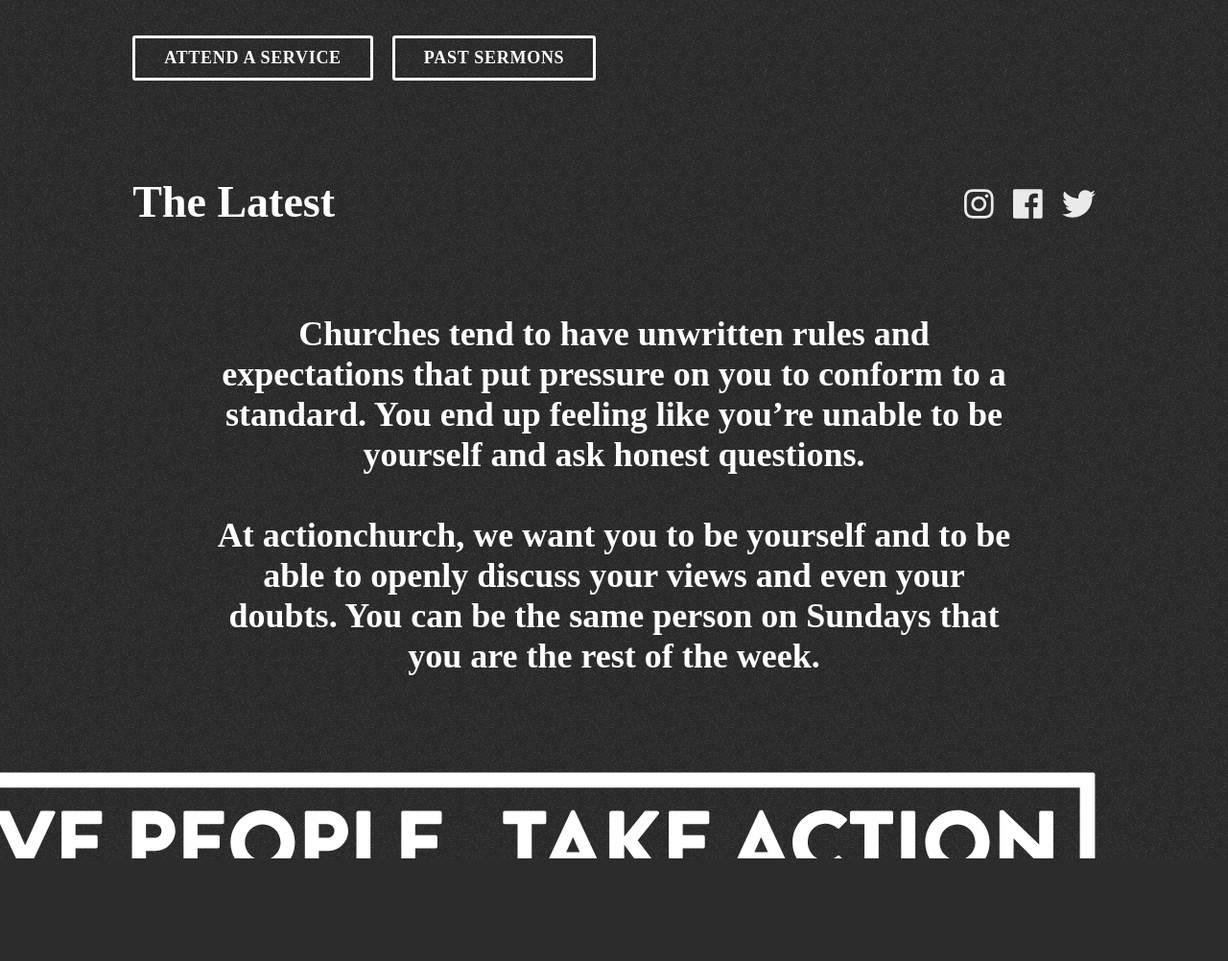
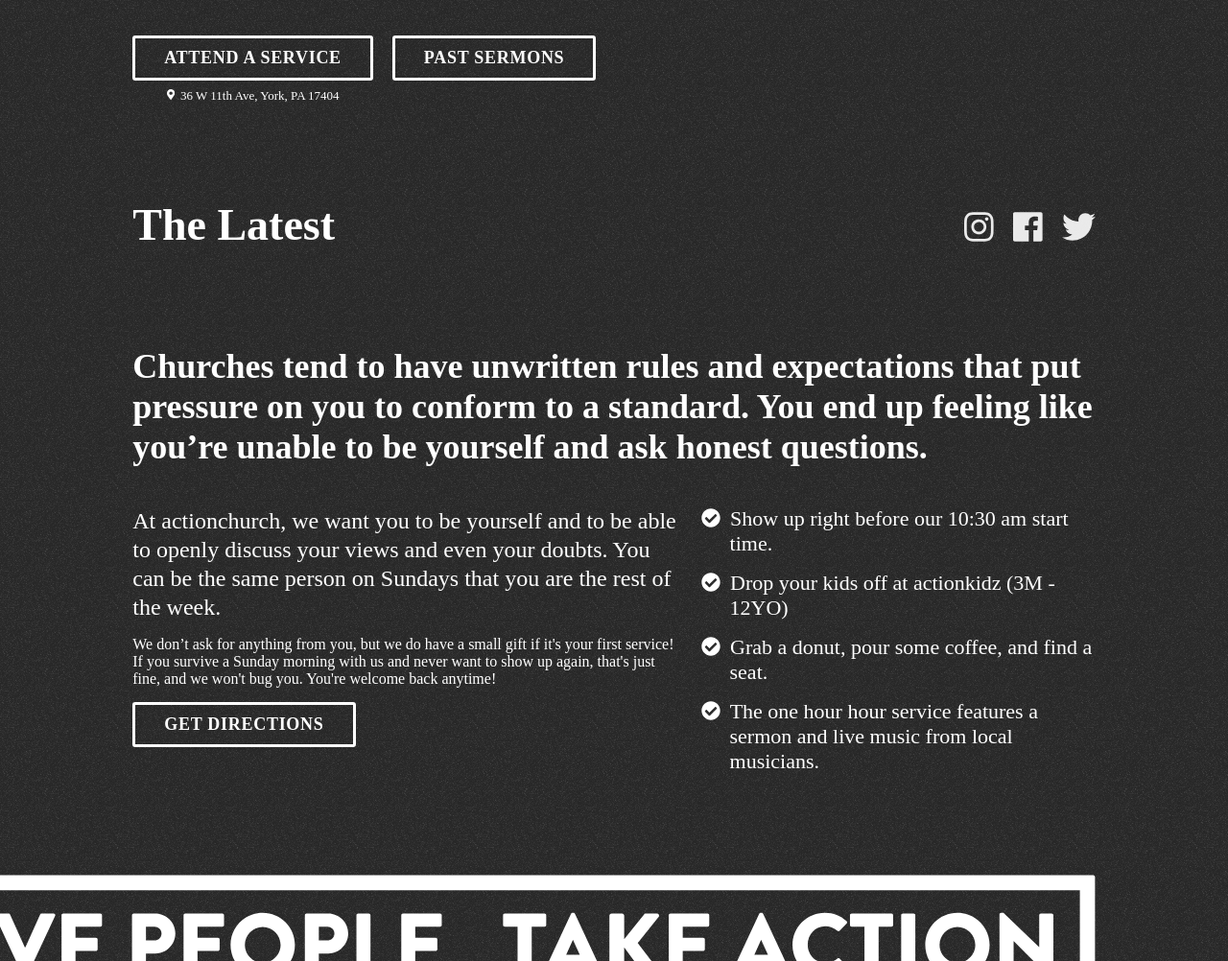
Before and after one commit to actionchurch/ac, a plain HTML site: page index.html in a window 1280 px wide. Shown: the part 575-1577 px from the top of the page at 96% size. Before the commit the page ends 1470 px from the top, so only its background shows below. Drawn offline with Linux system fonts and the light colour scheme; a web font is replaced by a local one.

Commit message:
adding links, finalizing content

```diff
--- a/index.html
+++ b/index.html
@@ -15,7 +15,7 @@
     <body>
         <div class="tagline tagline container">
             <div class="row">
-                    <img class="tagline__img" src="lib/img/tagline.svg" alt="love God love people take action" />
+                <img class="tagline__img" src="lib/img/tagline.svg" alt="love God love people take action" />
             </div>
         </div>
         <header class="header container">
@@ -31,7 +31,7 @@
                     <li class="nav__list-item"><a href="#">Manifesto</a></li>
                     <li class="nav__list-item"><a href="https://subsplash.com/actionchurch/" target="_blank">Sermons</a></li>
                     <li class="nav__list-item"><a href="#">Contact</a></li>
-                    <li class="nav__list-item"><a href="#">Give</a></li>
+                    <li class="nav__list-item"><a href="https://paypal.me/actionchurch" target="_blank">Donate</a></li>
                 </ul>
             </nav>
         </header>
@@ -40,7 +40,11 @@
             <div class="row">
                 <div class="intro__block col-8">
                     <h1>A York County church that allows you to explore the teachings of Jesus without uninvited expectations or pressure.</h1>
-                    <a href="#" class="btn btn--ghost">Attend a service</a>
+
+                    <div class="btn-grouping">
+                        <a href="#attend" class="btn btn--ghost">Attend a service</a>
+                        <a href="https://goo.gl/maps/bdAU3W6ndJU2" target="_blank" class="btn-subtext"><svg class="btn-subtext__icon" aria-hidden="true" data-prefix="fas" data-icon="map-marker-alt" class="svg-inline--fa fa-map-marker-alt fa-w-12" role="img" xmlns="http://www.w3.org/2000/svg" viewBox="0 0 384 512"><path fill="currentColor" d="M172.268 501.67C26.97 291.031 0 269.413 0 192 0 85.961 85.961 0 192 0s192 85.961 192 192c0 77.413-26.97 99.031-172.268 309.67-9.535 13.774-29.93 13.773-39.464 0zM192 272c44.183 0 80-35.817 80-80s-35.817-80-80-80-80 35.817-80 80 35.817 80 80 80z"></path></svg> 36 W 11th Ave, York, PA 17404</a>
+                    </div>
                     <a href="https://subsplash.com/actionchurch/" target="_blank" class="btn btn--ghost">Past Sermons</a>
                 </div>
                 <div class="intro__highlight col-4">
@@ -51,21 +55,49 @@
                 </div>
             </div>
         </div>
+
         <div class="feed container">
             <div class="row">
                 <h2 class="h1 feed__text col-12">The Latest
-                    <a href="#" class="icon"><svg aria-hidden="true" data-prefix="fab" data-icon="twitter" class="svg-inline--fa fa-twitter fa-w-16" role="img" xmlns="http://www.w3.org/2000/svg" viewBox="0 0 512 512"><path fill="currentColor" d="M459.37 151.716c.325 4.548.325 9.097.325 13.645 0 138.72-105.583 298.558-298.558 298.558-59.452 0-114.68-17.219-161.137-47.106 8.447.974 16.568 1.299 25.34 1.299 49.055 0 94.213-16.568 130.274-44.832-46.132-.975-84.792-31.188-98.112-72.772 6.498.974 12.995 1.624 19.818 1.624 9.421 0 18.843-1.3 27.614-3.573-48.081-9.747-84.143-51.98-84.143-102.985v-1.299c13.969 7.797 30.214 12.67 47.431 13.319-28.264-18.843-46.781-51.005-46.781-87.391 0-19.492 5.197-37.36 14.294-52.954 51.655 63.675 129.3 105.258 216.365 109.807-1.624-7.797-2.599-15.918-2.599-24.04 0-57.828 46.782-104.934 104.934-104.934 30.213 0 57.502 12.67 76.67 33.137 23.715-4.548 46.456-13.32 66.599-25.34-7.798 24.366-24.366 44.833-46.132 57.827 21.117-2.273 41.584-8.122 60.426-16.243-14.292 20.791-32.161 39.308-52.628 54.253z"></path></svg></a>
-                    <a href="#" class="icon"><svg aria-hidden="true" data-prefix="fab" data-icon="facebook" class="svg-inline--fa fa-facebook fa-w-14" role="img" xmlns="http://www.w3.org/2000/svg" viewBox="0 0 448 512"><path fill="currentColor" d="M448 56.7v398.5c0 13.7-11.1 24.7-24.7 24.7H309.1V306.5h58.2l8.7-67.6h-67v-43.2c0-19.6 5.4-32.9 33.5-32.9h35.8v-60.5c-6.2-.8-27.4-2.7-52.2-2.7-51.6 0-87 31.5-87 89.4v49.9h-58.4v67.6h58.4V480H24.7C11.1 480 0 468.9 0 455.3V56.7C0 43.1 11.1 32 24.7 32h398.5c13.7 0 24.8 11.1 24.8 24.7z"></path></svg></a>
-                    <a href="#" class="icon"><svg aria-hidden="true" data-prefix="fab" data-icon="instagram" class="svg-inline--fa fa-instagram fa-w-14" role="img" xmlns="http://www.w3.org/2000/svg" viewBox="0 0 448 512"><path fill="currentColor" d="M224.1 141c-63.6 0-114.9 51.3-114.9 114.9s51.3 114.9 114.9 114.9S339 319.5 339 255.9 287.7 141 224.1 141zm0 189.6c-41.1 0-74.7-33.5-74.7-74.7s33.5-74.7 74.7-74.7 74.7 33.5 74.7 74.7-33.6 74.7-74.7 74.7zm146.4-194.3c0 14.9-12 26.8-26.8 26.8-14.9 0-26.8-12-26.8-26.8s12-26.8 26.8-26.8 26.8 12 26.8 26.8zm76.1 27.2c-1.7-35.9-9.9-67.7-36.2-93.9-26.2-26.2-58-34.4-93.9-36.2-37-2.1-147.9-2.1-184.9 0-35.8 1.7-67.6 9.9-93.9 36.1s-34.4 58-36.2 93.9c-2.1 37-2.1 147.9 0 184.9 1.7 35.9 9.9 67.7 36.2 93.9s58 34.4 93.9 36.2c37 2.1 147.9 2.1 184.9 0 35.9-1.7 67.7-9.9 93.9-36.2 26.2-26.2 34.4-58 36.2-93.9 2.1-37 2.1-147.8 0-184.8zM398.8 388c-7.8 19.6-22.9 34.7-42.6 42.6-29.5 11.7-99.5 9-132.1 9s-102.7 2.6-132.1-9c-19.6-7.8-34.7-22.9-42.6-42.6-11.7-29.5-9-99.5-9-132.1s-2.6-102.7 9-132.1c7.8-19.6 22.9-34.7 42.6-42.6 29.5-11.7 99.5-9 132.1-9s102.7-2.6 132.1 9c19.6 7.8 34.7 22.9 42.6 42.6 11.7 29.5 9 99.5 9 132.1s2.7 102.7-9 132.1z"></path></svg></a>
+                    <a href="https://instagram.com/actionchurch/" target="_blank" class="icon"><svg aria-hidden="true" data-prefix="fab" data-icon="twitter" class="svg-inline--fa fa-twitter fa-w-16" role="img" xmlns="http://www.w3.org/2000/svg" viewBox="0 0 512 512"><path fill="currentColor" d="M459.37 151.716c.325 4.548.325 9.097.325 13.645 0 138.72-105.583 298.558-298.558 298.558-59.452 0-114.68-17.219-161.137-47.106 8.447.974 16.568 1.299 25.34 1.299 49.055 0 94.213-16.568 130.274-44.832-46.132-.975-84.792-31.188-98.112-72.772 6.498.974 12.995 1.624 19.818 1.624 9.421 0 18.843-1.3 27.614-3.573-48.081-9.747-84.143-51.98-84.143-102.985v-1.299c13.969 7.797 30.214 12.67 47.431 13.319-28.264-18.843-46.781-51.005-46.781-87.391 0-19.492 5.197-37.36 14.294-52.954 51.655 63.675 129.3 105.258 216.365 109.807-1.624-7.797-2.599-15.918-2.599-24.04 0-57.828 46.782-104.934 104.934-104.934 30.213 0 57.502 12.67 76.67 33.137 23.715-4.548 46.456-13.32 66.599-25.34-7.798 24.366-24.366 44.833-46.132 57.827 21.117-2.273 41.584-8.122 60.426-16.243-14.292 20.791-32.161 39.308-52.628 54.253z"></path></svg></a>
+                    <a href="https://twitter.com/actionchurch/" target="_blank" class="icon"><svg aria-hidden="true" data-prefix="fab" data-icon="facebook" class="svg-inline--fa fa-facebook fa-w-14" role="img" xmlns="http://www.w3.org/2000/svg" viewBox="0 0 448 512"><path fill="currentColor" d="M448 56.7v398.5c0 13.7-11.1 24.7-24.7 24.7H309.1V306.5h58.2l8.7-67.6h-67v-43.2c0-19.6 5.4-32.9 33.5-32.9h35.8v-60.5c-6.2-.8-27.4-2.7-52.2-2.7-51.6 0-87 31.5-87 89.4v49.9h-58.4v67.6h58.4V480H24.7C11.1 480 0 468.9 0 455.3V56.7C0 43.1 11.1 32 24.7 32h398.5c13.7 0 24.8 11.1 24.8 24.7z"></path></svg></a>
+                    <a href="https://facebook.com/actionchurch" target="_blank" class="icon"><svg aria-hidden="true" data-prefix="fab" data-icon="instagram" class="svg-inline--fa fa-instagram fa-w-14" role="img" xmlns="http://www.w3.org/2000/svg" viewBox="0 0 448 512"><path fill="currentColor" d="M224.1 141c-63.6 0-114.9 51.3-114.9 114.9s51.3 114.9 114.9 114.9S339 319.5 339 255.9 287.7 141 224.1 141zm0 189.6c-41.1 0-74.7-33.5-74.7-74.7s33.5-74.7 74.7-74.7 74.7 33.5 74.7 74.7-33.6 74.7-74.7 74.7zm146.4-194.3c0 14.9-12 26.8-26.8 26.8-14.9 0-26.8-12-26.8-26.8s12-26.8 26.8-26.8 26.8 12 26.8 26.8zm76.1 27.2c-1.7-35.9-9.9-67.7-36.2-93.9-26.2-26.2-58-34.4-93.9-36.2-37-2.1-147.9-2.1-184.9 0-35.8 1.7-67.6 9.9-93.9 36.1s-34.4 58-36.2 93.9c-2.1 37-2.1 147.9 0 184.9 1.7 35.9 9.9 67.7 36.2 93.9s58 34.4 93.9 36.2c37 2.1 147.9 2.1 184.9 0 35.9-1.7 67.7-9.9 93.9-36.2 26.2-26.2 34.4-58 36.2-93.9 2.1-37 2.1-147.8 0-184.8zM398.8 388c-7.8 19.6-22.9 34.7-42.6 42.6-29.5 11.7-99.5 9-132.1 9s-102.7 2.6-132.1-9c-19.6-7.8-34.7-22.9-42.6-42.6-11.7-29.5-9-99.5-9-132.1s-2.6-102.7 9-132.1c7.8-19.6 22.9-34.7 42.6-42.6 29.5-11.7 99.5-9 132.1-9s102.7-2.6 132.1 9c19.6 7.8 34.7 22.9 42.6 42.6 11.7 29.5 9 99.5 9 132.1s2.7 102.7-9 132.1z"></path></svg></a>
                 </h2>
                 </div>
             <div id="instafeed" class="row"></div>
         </div>
-        <div class="attend container">
+        <div id="attend" class="attend container">
             <div class="row">
-                <div class="col-10 col-center">
-                    <h2 class="attend__text">Churches tend to have unwritten rules and expectations that put pressure on you to conform to a standard. You end up feeling like you’re unable to be yourself and ask honest&nbsp;questions. <br><br> At actionchurch, we want you to be yourself and to be able to openly discuss your views and even your doubts. You can be the same person on Sundays that you are the rest of the week.</h2>
-                     <!-- <iframe width="100%" height="450" frameborder="0" style="border:0" src="https://www.google.com/maps/embed/v1/place?q=actionchurch&key=AIzaSyBfr3J_VAkfpmJSfoxPyiEJTCvvjt2n93A" allowfullscreen></iframe> -->
+                <div class="col-12">
+                    <h2>Churches tend to have unwritten rules and expectations that put pressure on you to conform to a standard. You end up feeling like you’re unable to be yourself and ask honest&nbsp;questions.</h2>
+                </div>
+                <div class="row">
+                    <div class="col-7">
+                        <p class="h3 attend__text">At actionchurch, we want you to be yourself and to be able to openly discuss your views and even your doubts. You can be the same person on Sundays that you are the rest of the week.</p>
+                        <p class="attend__text">We don’t ask for anything from you, but we do have a small gift if it's your first service! If you survive a Sunday morning with us and never want to show up again, that's just fine, and we won't bug you. You're welcome back anytime!</p>
+                        <a href="https://goo.gl/maps/bdAU3W6ndJU2" target="_blank" class="btn btn--ghost">Get Directions</a>
+
+                    </div>
+                    <div class="col-5">
+                        <ul class="attend__list">
+                            <li>
+                                <svg aria-hidden="true" data-prefix="fas" data-icon="check-circle" class="svg-inline--fa fa-check-circle fa-w-16" role="img" xmlns="http://www.w3.org/2000/svg" viewBox="0 0 512 512"><path fill="currentColor" d="M504 256c0 136.967-111.033 248-248 248S8 392.967 8 256 119.033 8 256 8s248 111.033 248 248zM227.314 387.314l184-184c6.248-6.248 6.248-16.379 0-22.627l-22.627-22.627c-6.248-6.249-16.379-6.249-22.628 0L216 308.118l-70.059-70.059c-6.248-6.248-16.379-6.248-22.628 0l-22.627 22.627c-6.248 6.248-6.248 16.379 0 22.627l104 104c6.249 6.249 16.379 6.249 22.628.001z"></path></svg>
+                                Show up right before our 10:30 am start time.
+                            </li>
+                            <li>
+                                <svg aria-hidden="true" data-prefix="fas" data-icon="check-circle" class="svg-inline--fa fa-check-circle fa-w-16" role="img" xmlns="http://www.w3.org/2000/svg" viewBox="0 0 512 512"><path fill="currentColor" d="M504 256c0 136.967-111.033 248-248 248S8 392.967 8 256 119.033 8 256 8s248 111.033 248 248zM227.314 387.314l184-184c6.248-6.248 6.248-16.379 0-22.627l-22.627-22.627c-6.248-6.249-16.379-6.249-22.628 0L216 308.118l-70.059-70.059c-6.248-6.248-16.379-6.248-22.628 0l-22.627 22.627c-6.248 6.248-6.248 16.379 0 22.627l104 104c6.249 6.249 16.379 6.249 22.628.001z"></path></svg>
+                                Drop your kids off at actionkidz (3M - 12YO)
+                            </li>
+                            <li>
+                                <svg aria-hidden="true" data-prefix="fas" data-icon="check-circle" class="svg-inline--fa fa-check-circle fa-w-16" role="img" xmlns="http://www.w3.org/2000/svg" viewBox="0 0 512 512"><path fill="currentColor" d="M504 256c0 136.967-111.033 248-248 248S8 392.967 8 256 119.033 8 256 8s248 111.033 248 248zM227.314 387.314l184-184c6.248-6.248 6.248-16.379 0-22.627l-22.627-22.627c-6.248-6.249-16.379-6.249-22.628 0L216 308.118l-70.059-70.059c-6.248-6.248-16.379-6.248-22.628 0l-22.627 22.627c-6.248 6.248-6.248 16.379 0 22.627l104 104c6.249 6.249 16.379 6.249 22.628.001z"></path></svg>
+                                Grab a donut, pour some coffee, and find a seat.
+                            </li>
+                            <li>
+                                <svg aria-hidden="true" data-prefix="fas" data-icon="check-circle" class="svg-inline--fa fa-check-circle fa-w-16" role="img" xmlns="http://www.w3.org/2000/svg" viewBox="0 0 512 512"><path fill="currentColor" d="M504 256c0 136.967-111.033 248-248 248S8 392.967 8 256 119.033 8 256 8s248 111.033 248 248zM227.314 387.314l184-184c6.248-6.248 6.248-16.379 0-22.627l-22.627-22.627c-6.248-6.249-16.379-6.249-22.628 0L216 308.118l-70.059-70.059c-6.248-6.248-16.379-6.248-22.628 0l-22.627 22.627c-6.248 6.248-6.248 16.379 0 22.627l104 104c6.249 6.249 16.379 6.249 22.628.001z"></path></svg>
+                                The one hour hour service features a sermon and live music from local musicians.
+                            </li>
+                        </ul>
+                    </div>
                 </div>
             </div>
         </div>
--- a/lib/scss/grid.scss
+++ b/lib/scss/grid.scss
@@ -90,5 +90,6 @@ $breakpoint-large: 1300px; // 960px
     margin-left: auto;
     margin-right: auto;
     float: none;
+    .row {margin: 0 -1%;}
   }
 }
--- a/lib/scss/styles.scss
+++ b/lib/scss/styles.scss
@@ -68,16 +68,26 @@ body {
 }
 
 //-- Type
+
+h1, .h1,
+h2, .h2,
+h3, .h3 {
+    margin: 0 0 20px;
+}
+
 h1, .h1 {
     font-size:46px;
     line-height: 52px;
-    margin: 0 0 20px;
 }
 
 h2, .h2 {
     font-size:36px;
     line-height: 42px;
-    margin: 0 0 20px;
+}
+
+h3, .h3 {
+    font-size:24px;
+    line-height: 30px;
 }
 
 //-- Tagline
@@ -162,12 +172,11 @@ h2, .h2 {
 .intro {
     &__block {
         font-size: 0; //resets spacing around btns
-
+        > .btn {
+            margin-left: 20px;
+        }
         h1 {
             margin-bottom: 40px;
-        }
-        .btn {
-            margin-right: 20px;
         }
     }
 
@@ -188,10 +197,6 @@ h2, .h2 {
 //-- Feed
 
 .feed {
-    #instafeed {
-
-    }
-
     &__effect {
         display: block;
         border-radius: $radius;
@@ -209,9 +214,28 @@ h2, .h2 {
 //-- Attend
 
 .attend {
+    &__list {
+        li {
+            display: block;
+            font-size:22px;
+            line-height: 26px;
+            margin-bottom: 15px;
+            margin-left: 25px;
+        }
+        svg {
+            height: 20px;
+            margin-left: -30px;
+            margin-right: 5px;
+            position: relative;
+            top:2px;
+        }
+    }
+
     &__text {
-        text-align: center;
+        margin-bottom:15px;
     }
+
+
 }
 
 //-- Buttons
@@ -230,6 +254,23 @@ h2, .h2 {
             color:$gray;
             text-decoration: none;
             background:$white;
+        }
+    }
+
+    &-grouping {
+        display: inline-block;
+        float: left;
+    }
+
+    &-subtext {
+        font-size:13px;
+        margin-top: 8px;
+        display: block;
+        text-align: center;
+
+        &__icon {
+            height: 11px;
+            margin-right: 3px;
         }
     }
 }
```
Also changed, not shown: lib/css/styles.css.
